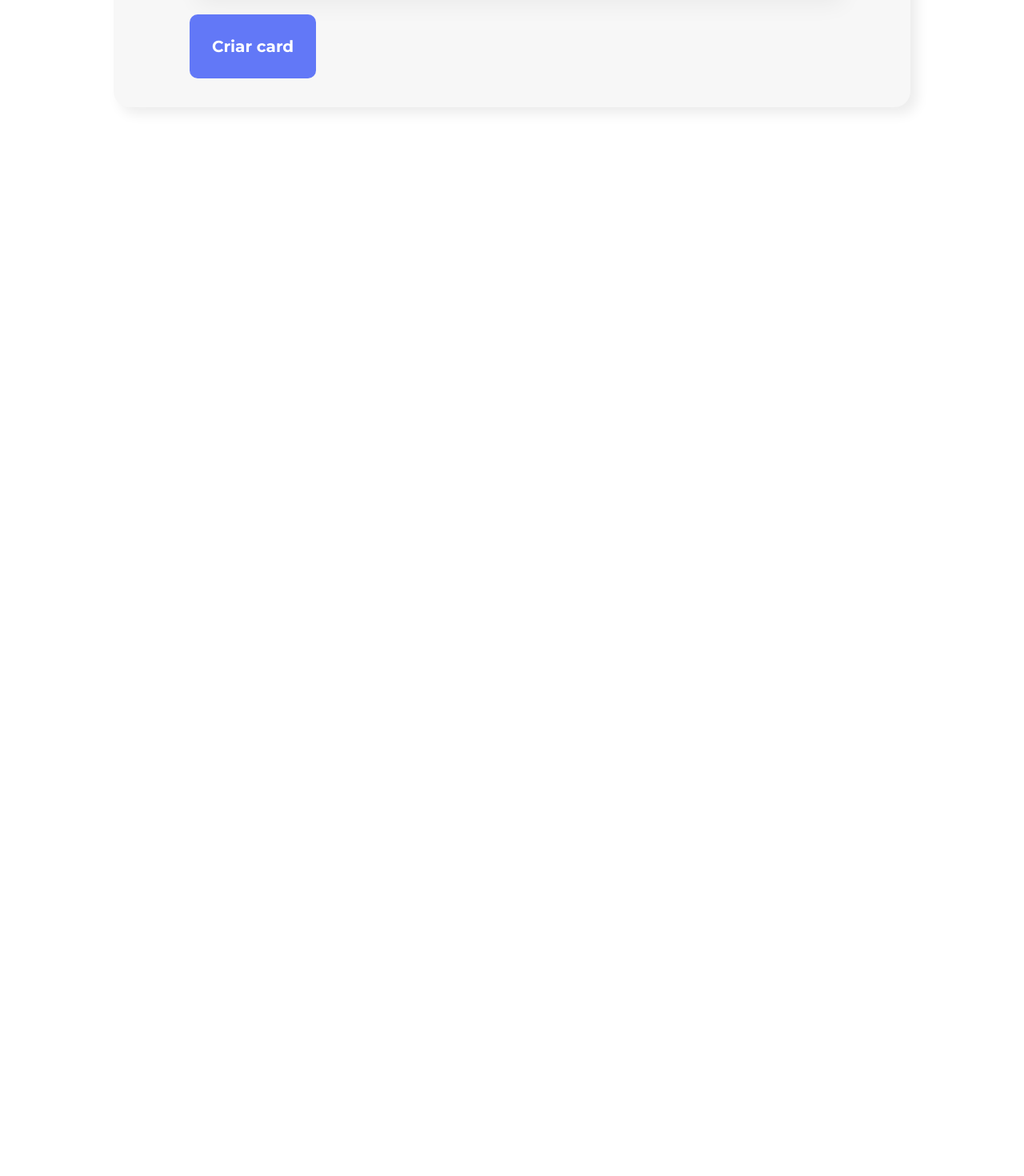
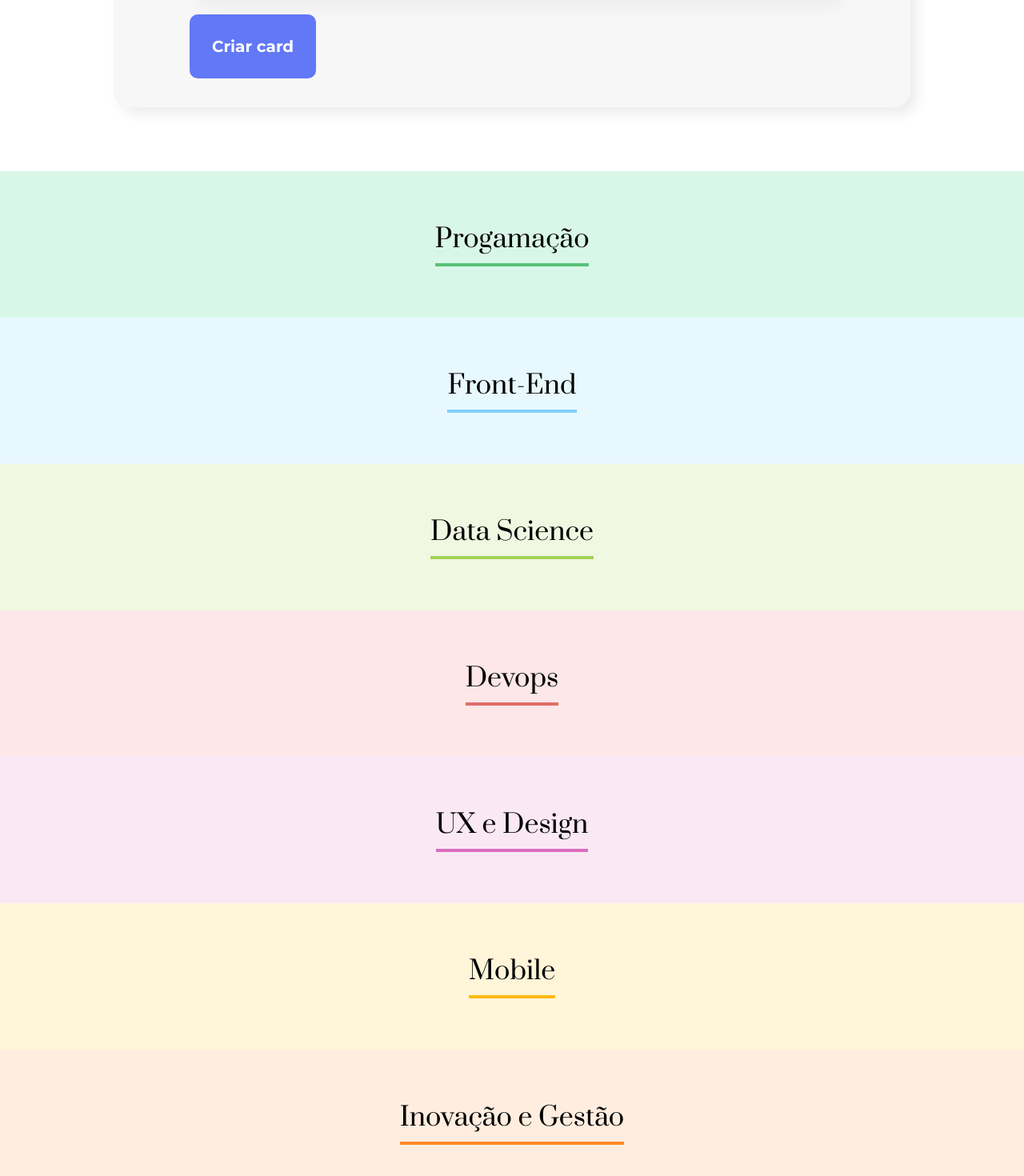
Before and after one commit to Dhi-Carvalho-DEV/Formacao_React_T4, a React (Create React App) app in the folder organo/: page / in a window 1280 px wide. Shown: the part 1229-2699 px from the top of the page at 80% size. Before the commit the page ends 1443 px from the top, so only its background shows below. Built offline with nearby package versions, Linux system fonts and the light colour scheme.

Commit message:
Criação dos times

```diff
--- a/organo/src/App.js
+++ b/organo/src/App.js
@@ -1,11 +1,50 @@
 import { useState } from 'react'
 import Banner from './components/Banner'
 import Form from './components/Form'
+import Team from './components/Team'
 
 function App() {
+  const teams = [
+    {
+      nome: 'Progamação',
+      corPrimaria: '#57C278',
+      corSecundaria: '#D9F7E9'
+    },
+    {
+      nome: 'Front-End',
+      corPrimaria: '#82CFFA',
+      corSecundaria: '#E8F8FF'
+    },
+    {
+      nome: 'Data Science',
+      corPrimaria: '#A6D157',
+      corSecundaria: '#F0F8E2'
+    },
+    {
+      nome: 'Devops',
+      corPrimaria: '#E06B69',
+      corSecundaria: '#FDE7E8'
+    },
+    {
+      nome: 'UX e Design',
+      corPrimaria: '#DB6EBF',
+      corSecundaria: '#FAE9F5'
+    },
+    {
+      nome: 'Mobile',
+      corPrimaria: '#FFBA05',
+      corSecundaria: '#FFF5D9'
+    },
+    {
+      nome: 'Inovação e Gestão',
+      corPrimaria: '#FF8A29',
+      corSecundaria: '#FFEEDF'
+    }
+  ]
+
   const [colaboradores, setColaboradores] = useState([])
 
-  const newContributorAdd = (colaborador) => {
+  const newContributorAdd = colaborador => {
     console.log(colaboradores)
     setColaboradores([...colaboradores, colaborador])
   }
@@ -13,7 +52,11 @@ function App() {
   return (
     <div className="App">
       <Banner />
-      <Form text="Preencha os dados para criar o card do colaborador." registeredEmployee={colaborador => newContributorAdd(colaborador)} />
+      <Form
+        text="Preencha os dados para criar o card do colaborador."
+        registeredEmployee={colaborador => newContributorAdd(colaborador)}
+      />
+      {teams.map(team => <Team key={team.nome} teamName={team.nome} primaryColor={team.corPrimaria} secondaryColor={team.corSecundaria} /> )}
     </div>
   )
 }
--- /dev/null
+++ b/organo/src/components/Team/Team.css
@@ -0,0 +1,16 @@
+.team {
+  text-align: center;
+  padding: 32px;
+  background-color: #D9F7E9;
+}
+
+.team h3 {
+  display: inline-block;
+  font-family: 'Prata';
+  font-size: 32px;
+  font-weight: 400;
+  line-height: 43px;
+  border-bottom: 4px solid #57C278;
+  padding-bottom: 8px;
+
+}
--- /dev/null
+++ b/organo/src/components/Team/index.js
@@ -0,0 +1,11 @@
+import './Team.css'
+
+const Team = props => {
+  return (
+    <section className="team" style={{ backgroundColor: props.secondaryColor }}>
+      <h3 style={{ borderColor: props.primaryColor }}>{props.teamName}</h3>
+    </section>
+  )
+}
+
+export default Team
```
